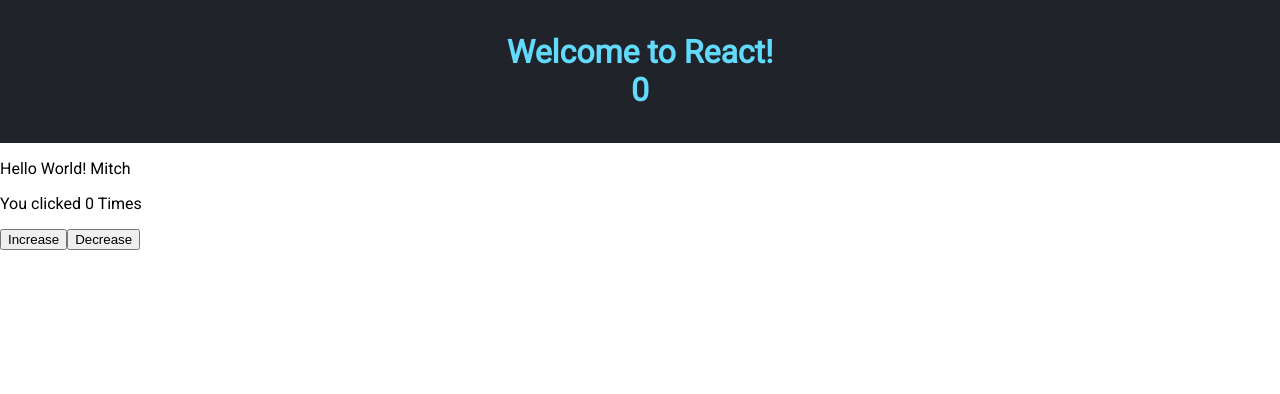
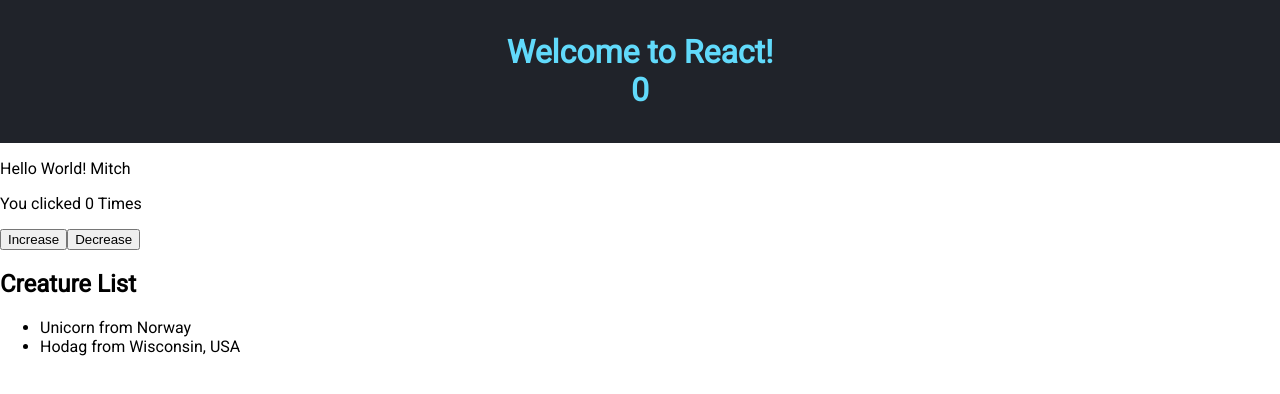
Before and after one commit to mludk92/React-server-client, a React (Create React App) app: page / in a window 1280 px wide. Shown: the top 394 px of the page. Built offline with nearby package versions, Linux system fonts and the light colour scheme; no server answers.

Commit message:
set up component

```diff
--- a/src/components/App/App.jsx
+++ b/src/components/App/App.jsx
@@ -1,7 +1,11 @@
 // Source in our stylesheet
+
+// start with npm run client
+
 import './App.css';
 // useState updates DOM when a variable changes
 import {useState} from 'react'
+import CreatureList from '../CreatureList/CreatureList.jsx'
 
 
 
@@ -19,6 +23,7 @@
 let decreaseClickCounter = () => {
   setCounter(counter - 1)
 }
+
   return (
     // This looks like HTML but is really JSX
     <div>
@@ -29,6 +34,8 @@
       <p>You clicked {counter} Times</p>
       <button onClick={increaseClickCounter}>Increase</button>
       <button onClick={decreaseClickCounter}>Decrease</button>
+      {/* Render Creature List on DOM */}
+      <CreatureList />
     </div>
 
   );
--- /dev/null
+++ b/src/components/CreatureList/CreatureList.jsx
@@ -0,0 +1,55 @@
+import { useState, useEffect } from 'react'
+// We must import axios in each component where we want to use it
+import axios from 'axios'
+
+
+
+function CreatureList() {
+    const [listOfCreatures, setListofCreatures]= useState([
+        {
+            name: 'Unicorn',
+            origin: 'Norway'
+        }
+        ,{
+            name:'Hodag',
+            origin:'Wisconsin, USA'
+        }
+    ])
+    // All Components return what you want them to display
+//GET
+const fetchCreatureList = () => {
+    axios.get('/creature').then((response)=>{
+        setListofCreatures(response.data)
+    }).catch((error)=>{
+        console.log(`Error in GET ${error}`)
+        alert('Something Went Wrong')
+    })
+}
+useEffect(()=> {
+    // At this point, React is Ready!
+    fetchCreatureList()
+},[]) //!Remember the empty array
+
+
+    return (
+        <div>
+            <h2>Creature List </h2>
+            {/* //use for testing {
+                //this turn our Array into a string
+                JSON.stringify(listOfCreatures)
+            } */}
+            <ul>
+                {
+                    listOfCreatures.map((creature)=>(
+                        //what we wanter to render
+                        <li key={creature.id}>
+                            {creature.name} from {creature.origin}</li>
+                    ))
+                }
+            </ul>
+        </div>
+    )
+}
+
+// All components must export
+export default CreatureList
```
Also changed, not shown: 1 other file (tests, documents, lock files or other folders).
